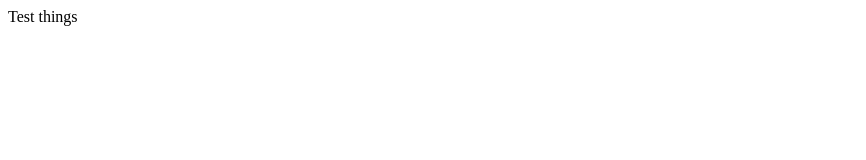
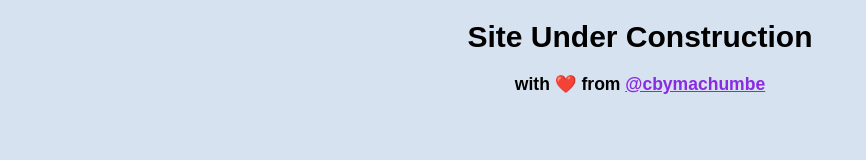
Before and after one commit to CBYMachumbe/CBYMachumbe.github.io, a plain HTML site: page index.html in a window 1280 px wide. Shown: the whole page, without its empty margins (0-866 px from the left). Drawn offline with Linux system fonts and the light colour scheme; a web font is replaced by a local one.

Commit message:
Resume site set up

```diff
--- a/index.html
+++ b/index.html
@@ -1,12 +1,23 @@
 <!DOCTYPE html>
 <html lang="en">
-<head>
-    <meta charset="UTF-8">
-    <meta http-equiv="X-UA-Compatible" content="IE=edge">
-    <meta name="viewport" content="width=device-width, initial-scale=1.0">
-    <title>Document</title>
-</head>
-<body>
-    Test things
-</body>
+  <head>
+    <meta charset="UTF-8" />
+    <meta http-equiv="X-UA-Compatible" content="IE=edge" />
+    <meta name="viewport" content="width=device-width, initial-scale=1.0" />
+    <link rel="preconnect" href="https://fonts.googleapis.com" />
+    <link rel="preconnect" href="https://fonts.gstatic.com" crossorigin />
+    <link
+      href="https://fonts.googleapis.com/css2?family=M+PLUS+Code+Latin:wght@100;400;700&display=swap"
+      rel="stylesheet"
+    />
+    <link rel="stylesheet" type="text/css" href="./styles.css" />
+
+    <title>Jacob Muzonde | Resume</title>
+  </head>
+  <body>
+    <div class="container">
+      <h1>Site Under Construction</h1>
+      <h3>with ❤️ from <a href="https://github.com/CBYMachumbe">@cbymachumbe</a></h3>
+    </div>
+  </body>
 </html>
--- /dev/null
+++ b/styles.css
@@ -0,0 +1,42 @@
+:root {
+    --clr-white: hsl(0, 0%, 100%);
+    --clr-light-gray: hsl(212, 45%, 89%);
+    --clr-grayish-blue: hsl(220, 15%, 55%);
+    --clr-dark-blue: hsl(218, 44%, 22%);
+
+    --ff-base: 'M PLUS Code Latin', sans-serif;
+
+    --br: 10px;
+    --padding: 15px;
+
+    --fw-regular: 400;
+    --fw-bold: 700;
+
+    --fs-paragraph: 15px;
+
+    --bp-mobile: 375px;
+    --bp-desktop: 1440px;
+}
+
+body {
+    background-color: var(--clr-light-gray);
+    font-family: var(--ff-base);
+    font-size: var(--fs-paragraph);
+    font-weight: var(--fw-regular);
+    margin: 0;
+    display: flex;
+    justify-content: center;
+    /* align-items: center; */
+}
+
+.container {
+    margin: 0 auto;
+}
+
+h1, h3 {
+    text-align: center;
+}
+
+a {
+    color: blueviolet;
+}
```
Also changed, not shown: assets/under_construction.svg (added).
